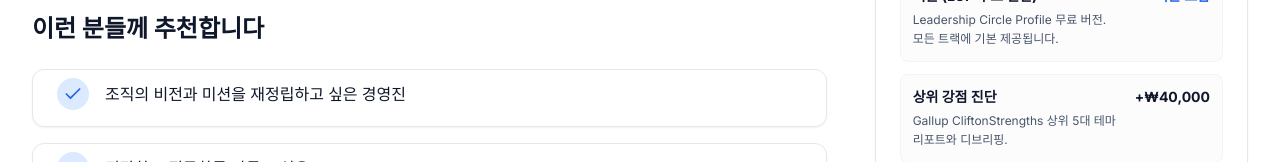
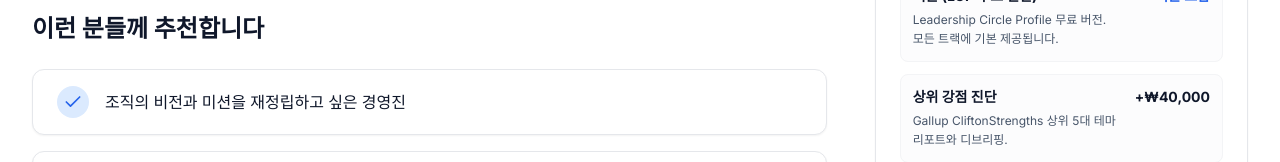
Before and after one commit to mangun8/me-mentum, a Next.js app: page /program/executive in a window 1280 px wide. Shown: the part 790-952 px from the top of the page. Built offline with nearby package versions, Linux system fonts and the light colour scheme; no server answers; a web font is replaced by a local one.

Commit message:
fix: 추천 대상 카드 텍스트 수직 정렬 — 패딩 비대칭 해결
CardContent 베이스의 pt-2가 className의 py-4보다 CSS 출력 순서상
뒤에 와서 상단 8px/하단 16px로 비대칭 적용되던 문제. pt-4를 명시해
16/16 대칭으로 맞춤.

```diff
--- a/app/program/[id]/page.tsx
+++ b/app/program/[id]/page.tsx
@@ -125,7 +125,7 @@ export default function Program() {
               <div className="grid grid-cols-1 gap-4">
                 {program.recommendedFor.map((rec, idx) => (
                   <Card key={idx} className="bg-blue-50/50 border-blue-100 hover:border-primary/30 transition-colors">
-                    <CardContent className="flex items-center gap-4 py-4">
+                    <CardContent className="flex items-center gap-4 py-4 pt-4">
                       <div className="w-8 h-8 rounded-full bg-blue-100 flex items-center justify-center shrink-0">
                         <Check className="w-5 h-5 text-primary" />
                       </div>
```
